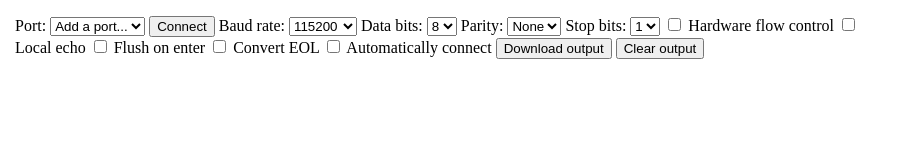
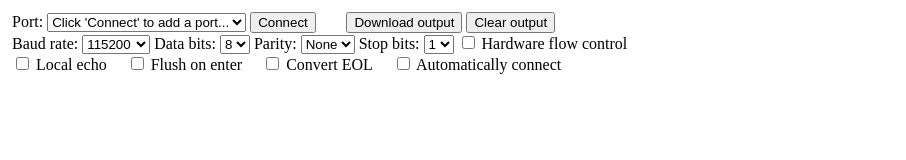
Before and after one commit to GoogleChromeLabs/serial-terminal, a website: page src/index.html in a window 1280 px wide. Shown: the whole page, without its empty margins (0-906 px from the left). Drawn offline with Linux system fonts and the light colour scheme.

Commit message:
improve layout and styling of options bar

```diff
--- a/src/index.html
+++ b/src/index.html
@@ -16,8 +16,13 @@
       height: 90vh;
     }
     .options {
-      height: 10vh;
-      padding: 15px;
+      padding: 0.75em;
+    }
+    #connect {
+      margin-right: 2em;
+    }
+    label.checkbox {
+      margin-right: 1em;
     }
   </style>
 </head>
@@ -25,9 +30,15 @@
 <div class="options">
   <label for="ports">Port:</label>
   <select id="ports">
-    <option value="prompt">Add a port...</option>
+    <option value="prompt">Click 'Connect' to add a port...</option>
   </select>
   <button id="connect">Connect</button>
+
+  <button id="download">Download output</button>
+  <button id="clear">Clear output</button>
+
+  <br>
+
   <label for="baudrate">Baud rate:</label>
   <select id="baudrate">
     <option value="9600">9600</option>
@@ -61,17 +72,17 @@
   </select>
   <input id="rtscts" type="checkbox">
   <label for="rtscts">Hardware flow control</label>
+
+  <br>
+
   <input id="echo" type="checkbox">
-  <br>
-  <label for="echo">Local echo</label>
+  <label class="checkbox" for="echo">Local echo</label>
   <input id="enter_flush" type="checkbox">
-  <label for="enter_flush">Flush on enter</label>
+  <label class="checkbox" for="enter_flush">Flush on enter</label>
   <input id="convert_eol" type="checkbox">
-  <label for="convert_eol">Convert EOL</label>
+  <label class="checkbox" for="convert_eol">Convert EOL</label>
   <input id="autoconnect" type="checkbox">
-  <label for="autoconnect">Automatically connect</label>
-  <button id="download">Download output</button>
-  <button id="clear">Clear output</button>
+  <label class="checkbox" for="autoconnect">Automatically connect</label>
 </div>
 <div id="terminal"></div>
 </body>
```
